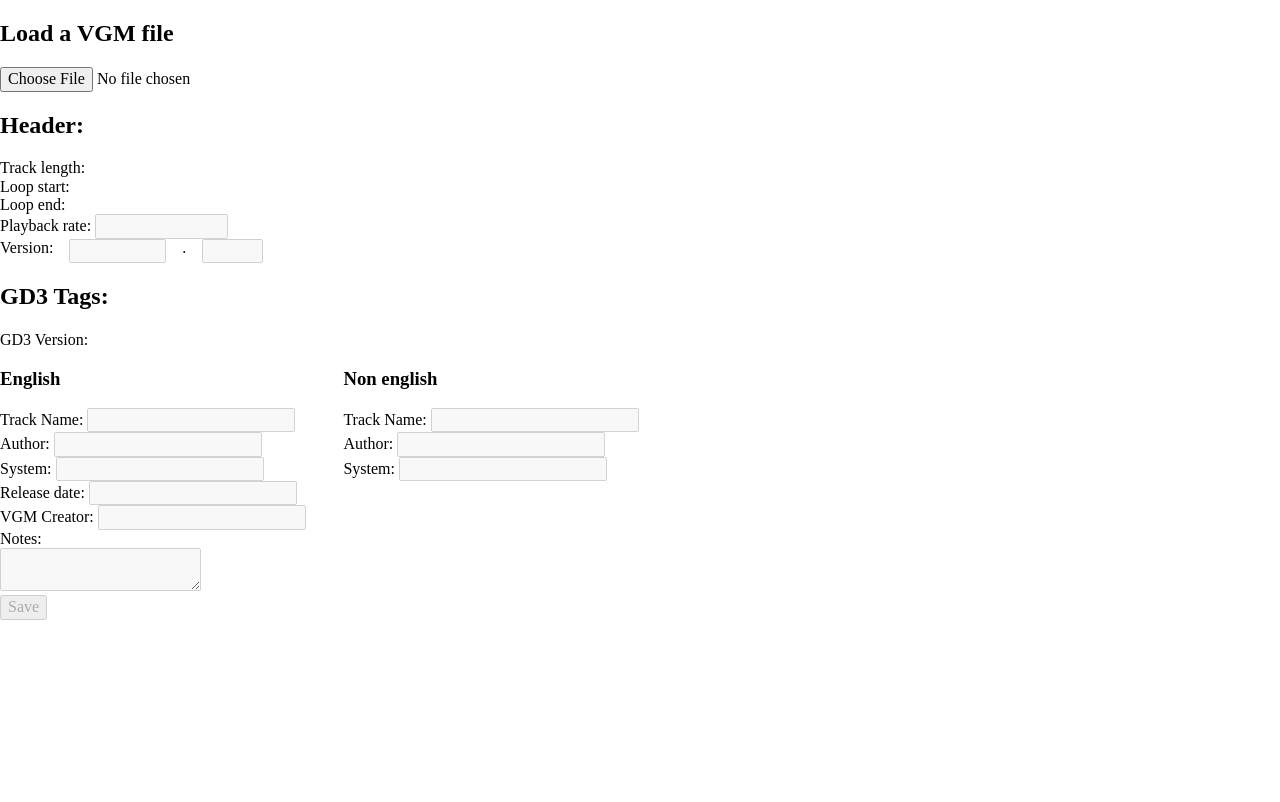
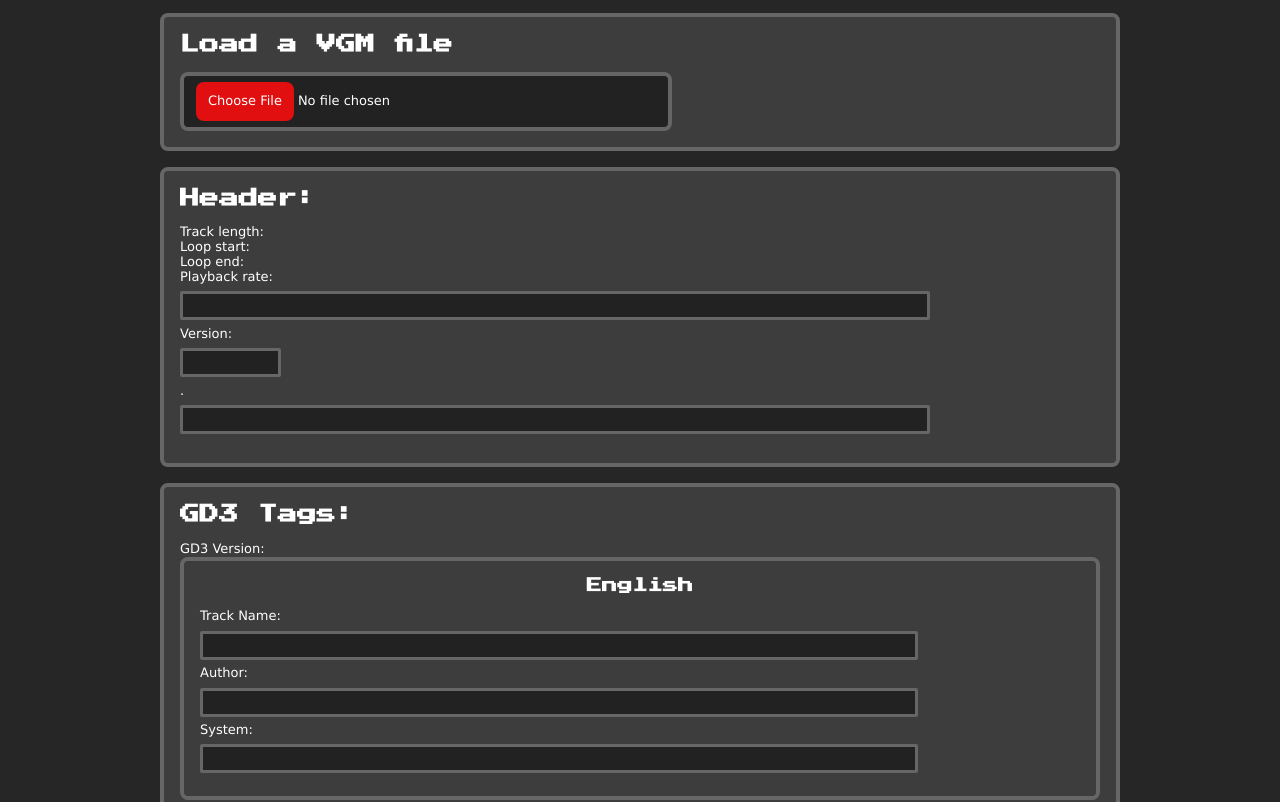
Before and after one commit to JMV76489/vgm-tag-editor-web, a React (Vite) app: page / in a window 1280 px wide. Shown: the top 802 px of the page. Built offline with nearby package versions, Linux system fonts and the light colour scheme.

Commit message:
feat: add first style

```diff
--- a/src/index.css
+++ b/src/index.css
@@ -0,0 +1,162 @@
+@import url('https://fonts.googleapis.com/css2?family=Press+Start+2P&display=swap');
+
+:root {
+    /*Colors*/
+    --body-background-color: #262626;
+    --section-background-color: #3d3d3d;
+    --section-border-color: #666666;
+    --font-color-main: #FFFFFF;
+    --input-background-color: #222222;
+    --banner-background-color: #e10f0f;
+
+    /*Paddings & margins*/
+    --section-margin-bottom: 16px;
+    --section-padding: 16px;
+    --section-border: #666666 solid 4px;
+    --section-border-radius: 8px;
+
+    /*Borders*/
+    --input-border-radius: 2px;
+    --input-border: solid #666666 3px;
+}
+
+* {
+    margin-top: 0;
+}
+
+body {
+    background-color: var(--body-background-color);
+    color: var(--font-color-main);
+    font-family: Verdana, sans-serif;
+    font-size: small;
+}
+
+h1,
+h2,
+h3,
+h4 {
+    font-family: "Press Start 2P", system-ui;
+}
+
+h1,
+h3 {
+    text-align: center;
+}
+
+button,
+::file-selector-button {
+    color: var(--font-color-main);
+    background-color: var(--banner-background-color);
+    border: none;
+    border-radius: 8px;
+    padding: 0;
+    padding: 12px;
+    cursor: pointer;
+    outline: inherit;
+}
+
+input[type="file"] {
+    display: flex;
+    border: var(--section-border);
+    border-radius: var(--section-border-radius);
+    padding: 6px 12px;
+    cursor: pointer;
+    width: 50%;
+}
+
+input,
+textarea {
+    background-color: var(--input-background-color);
+    color: var(--font-color-main);
+    border-radius: var(--input-border-radius);
+    border: var(--input-border);
+    padding: 4px;
+    outline: inherit;
+}
+
+textarea {
+    width: 50%;
+    resize: none;
+    min-height: 8em;
+}
+
+.viewer__field input {
+    max-width: 80%;
+}
+
+.viewer__field_misc input {
+    max-width: 50%;
+}
+
+.app {
+    display: flex;
+    flex-direction: column;
+}
+
+.banner {
+    background-color: var(--banner-background-color);
+}
+
+.viewer {
+    display: flex;
+    flex-direction: column;
+    margin: 1em 12.5% 1em 12.5%;
+}
+
+.viewer__file-selector {
+    display: flex;
+    flex-direction: column;
+    align-items: center;
+    margin-bottom: var(--section-margin-bottom);
+}
+
+.viewer__section {
+    background-color: #3d3d3d;
+    border: var(--section-border);
+    border-radius: var(--section-border-radius);
+    margin-bottom: var(--section-margin-bottom);
+    padding: var(--section-padding);
+}
+
+.viewer__field-section {
+    display: flex;
+    flex-direction: column;
+}
+
+.viewer__field {
+    display: flex;
+    flex-direction: column;
+    gap: 0.5em;
+    margin-bottom: 0.5em;
+}
+
+.viewer__field_suffix {
+    display: flex;
+    gap: 0.4em;
+    align-items: center;
+}
+
+.viewer__bilingual {
+    display: grid;
+    grid-template-columns: 1fr 1fr;
+    gap: 4%;
+}
+
+.viewer__idiom-section {
+    display: grid;
+    flex-direction: column;
+}
+
+.viewer__field_text-area {
+    min-height: 8em;
+}
+
+.viewer__buttons-actions {
+    display: flex;
+    justify-content: center;
+}
+
+.label-bold {
+    font-weight: bolder;
+    font-size: larger;
+}
```
